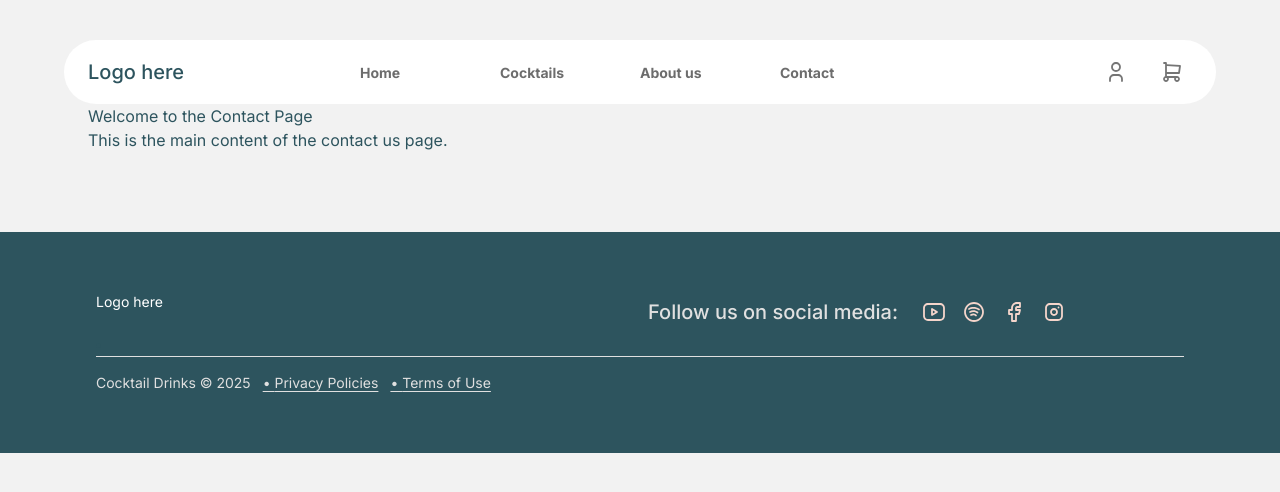
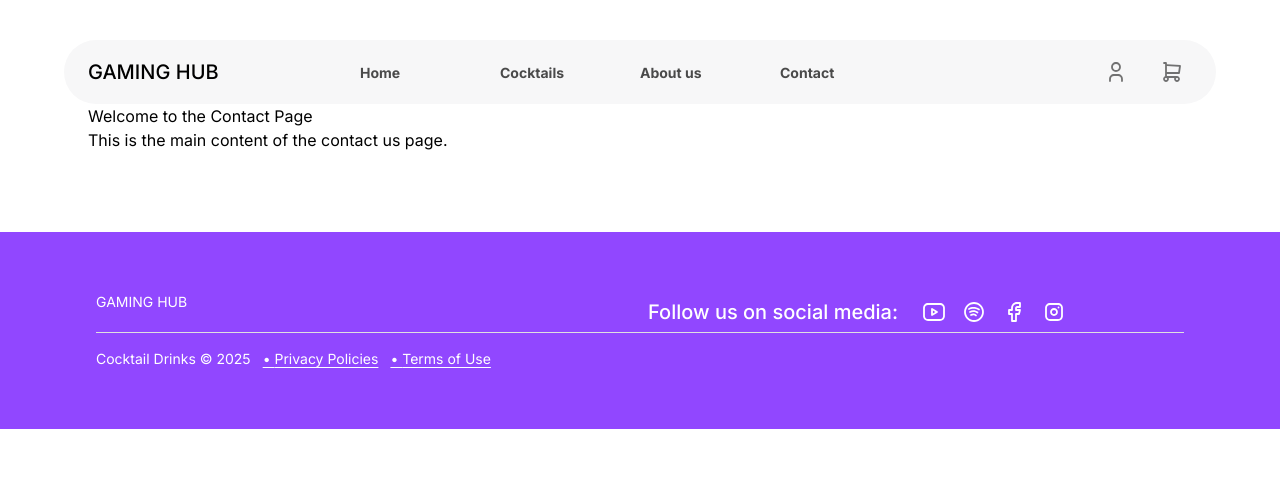
Before and after one commit to claudaniloxavier/cocktail-hub, a Next.js app: page /contact in a window 1280 px wide. Shown: the top 492 px of the page. Built offline with nearby package versions, Linux system fonts and the light colour scheme.

Commit message:
style: adjusting theme

```diff
--- a/src/components/commons/Footer/index.tsx
+++ b/src/components/commons/Footer/index.tsx
@@ -45,7 +45,7 @@ export default function Footer() {
         <Grid size={{ xs: 12, md: 6 }}>
           <Box>
             <Typography variant="body2" noWrap color="primary.contrastText">
-              Logo here
+              GAMING HUB
             </Typography>
           </Box>
         </Grid>
@@ -57,7 +57,7 @@ export default function Footer() {
 
       <Divider
         aria-hidden="true"
-        component="li"
+        component="div"
         variant="middle"
         sx={{ ml: 0, mr: 0, borderColor: theme.palette.text.disabled }}
       />
@@ -71,7 +71,7 @@ export default function Footer() {
           mt: 2,
         }}
       >
-        <Typography variant="body2" color="text.disabled">
+        <Typography variant="body2" color="primary.contrastText">
           Cocktail Drinks © {year}
         </Typography>
 
@@ -79,7 +79,7 @@ export default function Footer() {
           <Link href={link.href} key={link.href}>
             <Typography
               variant="body2"
-              color="text.disabled"
+              color="primary.contrastText"
               sx={{ textDecoration: "underline", textUnderlineOffset: 3 }}
             >
               • {link.label}
--- a/src/components/commons/Navbar/index.tsx
+++ b/src/components/commons/Navbar/index.tsx
@@ -45,7 +45,7 @@ export default function Navbar() {
         <Toolbar sx={{ justifyContent: "space-between" }}>
           <Box sx={{ display: "flex", alignItems: "center" }}>
             <Typography variant="h6" noWrap color="text.primary">
-              Logo here
+              GAMING HUB
             </Typography>
           </Box>
 
--- a/src/components/commons/Social/index.tsx
+++ b/src/components/commons/Social/index.tsx
@@ -1,10 +1,11 @@
-import { Box, IconButton, Typography } from "@mui/material";
+import { Box, IconButton, Typography, useTheme } from "@mui/material";
 import FacebookIcon from "@/components/commons/Icons/Facebook";
 import YoutubeIcon from "@/components/commons/Icons/Youtube";
 import SpotifyIcon from "@/components/commons/Icons/Spotify";
 import InstagramIcon from "@/components/commons/Icons/Instagram";
 
 export default function Social() {
+  const theme = useTheme();
   return (
     <Box
       sx={{
@@ -18,27 +19,27 @@ export default function Social() {
       <Typography
         variant="h6"
         fontWeight="bold"
-        color="text.disabled"
+        color="primary.contrastText"
         sx={{ typography: { xs: "subtitle1", md: "h6" } }}
       >
         Follow us on social media:
       </Typography>
 
       <Box>
-        <IconButton>
-          <YoutubeIcon color="secondary" />
+        <IconButton sx={{ color: theme.palette.primary.contrastText }}>
+          <YoutubeIcon color="inherit" />
         </IconButton>
 
-        <IconButton>
-          <SpotifyIcon color="secondary" />
+        <IconButton sx={{ color: theme.palette.primary.contrastText }}>
+          <SpotifyIcon color="inherit" />
         </IconButton>
 
-        <IconButton>
-          <FacebookIcon color="secondary" />
+        <IconButton sx={{ color: theme.palette.primary.contrastText }}>
+          <FacebookIcon color="inherit" />
         </IconButton>
 
-        <IconButton>
-          <InstagramIcon color="secondary" />
+        <IconButton sx={{ color: theme.palette.primary.contrastText }}>
+          <InstagramIcon color="inherit" />
         </IconButton>
       </Box>
     </Box>
--- a/src/styles/theme.ts
+++ b/src/styles/theme.ts
@@ -3,25 +3,37 @@ import { createTheme } from "@mui/material";
 const theme = createTheme({
   palette: {
     primary: {
-      main: "#2D545E",
-      dark: "#1E3A42",
-      light: "#3D6E7A",
+      main: "#9147FF",
+      dark: "#6A00F4",
+      light: "#AD7BFF",
       contrastText: "#FFFFFF",
     },
     secondary: {
-      main: "#F5D5CB",
-      light: "#F9E8E2",
-      dark: "#E1B8A8",
-      contrastText: "#2D545E",
+      main: "#00ADB5",
+      light: "#00E5D4",
+      dark: "#007F87",
+      contrastText: "#FFFFFF",
     },
     background: {
-      default: "#F2F2F2",
-      paper: "#FFFFFF",
+      default: "#FFFFFF",
+      paper: "#F7F7F8",
     },
     text: {
-      primary: "#2D545E",
-      secondary: "#6D6D6D",
+      primary: "#000000",
+      secondary: "#4A4A4A",
       disabled: "#E0E0E0",
+    },
+    error: {
+      main: "#FF33333",
+    },
+    warning: {
+      main: "#FF9C27",
+    },
+    info: {
+      main: "#0099FF",
+    },
+    success: {
+      main: "#2EB67D",
     },
     divider: "#E0E0E0",
   },
@@ -29,7 +41,7 @@ const theme = createTheme({
     fontFamily: '"Inter", "Helvetica", "Arial", sans-serif',
     button: {
       textTransform: "none",
-      fontWeight: 500,
+      fontWeight: 600,
     },
   },
   shape: {
```
